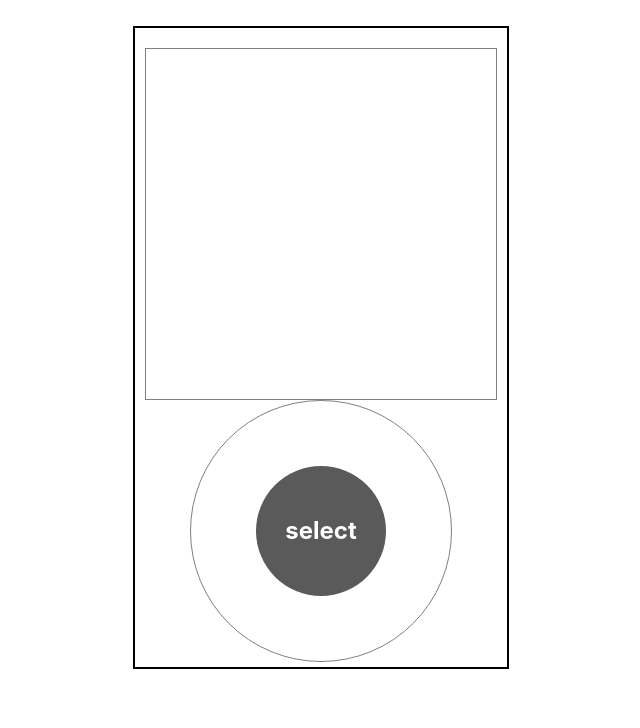
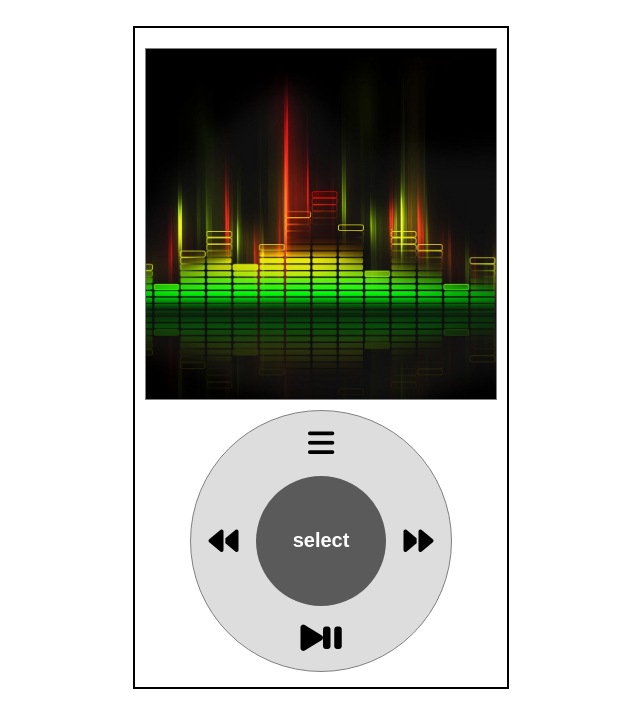
Before and after one commit to ujjawal1045/react-Ipod, a React (Create React App) app: page / in a window 1280 px wide. Shown: the top 728 px of the page, without its empty margins (319-959 px from the left). Built offline with nearby package versions, Linux system fonts and the light colour scheme.

Commit message:
displayed button using fontawesome and also added background image in screen

```diff
--- a/public/index.html
+++ b/public/index.html
@@ -3,6 +3,7 @@
   <head>
     <meta charset="utf-8" />
     <link rel="icon" href="%PUBLIC_URL%/favicon.ico" />
+
     <meta name="viewport" content="width=device-width, initial-scale=1" />
     <meta name="theme-color" content="#000000" />
     <meta
@@ -24,6 +25,9 @@
       work correctly both with client-side routing and a non-root public URL.
       Learn how to configure a non-root public URL by running `npm run build`.
     -->
+    <script src="https://kit.fontawesome.com/79214de8cd.js" crossorigin="anonymous"></script>
+
+
     <title>React App</title>
   </head>
   <body>
--- a/src/button.js
+++ b/src/button.js
@@ -3,9 +3,25 @@ import react from 'react'
 const Buttons = (props) => {
     return (
         <div className='buttons-container'>
-            <div className='center-circle'>
+            <button className='center-circle'>
                 <h2>select</h2>
-            </div>
+            </button>
+
+            <button className='menu-button'>
+                <i className="fas fa-bars"></i>
+            </button>
+
+            <button className='previous-button'>
+            <i className="fas fa-backward"></i>
+            </button>
+
+            <button className='next-button'>
+            <i className="fas fa-forward"></i>
+            </button>
+
+            <button className='play-pause'>
+            <i className="fas fa-play"></i><i className="fas fa-pause"></i>
+            </button>
         </div>
     );
 }
--- a/src/index.css
+++ b/src/index.css
@@ -26,6 +26,9 @@ code {
   width: 350px;
   height: 350px;
   margin: 0px auto;
+  background-image: url('./background.jpg');
+  background-position: center;
+  background-size: cover;
 
 }
 
@@ -34,12 +37,13 @@ code {
   width: 260px;
   height: 260px;
    border: 1px solid grey;
-  margin: 0px auto;
+  margin: 10px auto;
   border-radius: 50%;
   position: relative;
   display: flex;
   justify-content: center;
   align-items: center;
+  background-color: #ddd;
 }
 
 .center-circle{
@@ -51,4 +55,66 @@ code {
   justify-content: center;
   align-items: center;
   color: white;
+  border: none;
 }
+
+.menu-button{
+  position: absolute;
+  top: 0px;
+  height: 25%;
+  width: 50%;
+  display: flex;
+  justify-content: center;
+  align-items: center;
+  border-radius: 37% 37% 0% 0%;
+  font-size: 30px;
+  outline: none;
+  border: none;
+  background-color: transparent;
+
+}
+
+.previous-button {
+  position: absolute;
+  left: 0px;
+  height: 50%;
+  width: 25%;
+  display: flex;
+  justify-content: center;
+  align-items: center;
+  border-radius: 37% 0% 0% 37%;
+  font-size: 30px;
+  outline: none;
+  border: none;
+  background-color: transparent;
+}
+
+.next-button {
+  position: absolute;
+  right: 0px;
+  height: 50%;
+  width: 25%;
+  display: flex;
+  justify-content: center;
+  align-items: center;
+  border-radius: 0% 37% 37% 0%;
+  font-size: 30px;
+  outline: none;
+  border: none;
+  background-color: transparent;
+}
+
+.play-pause {
+  position: absolute;
+  bottom: 0px;
+  height: 25%;
+  width: 50%;
+  display: flex;
+  justify-content: center;
+  align-items: center;
+  border-radius: 0% 0% 37% 37%;
+  font-size: 30px;
+  outline: none;
+  border: none;
+  background-color: transparent;
+}
```
Also changed, not shown: src/background.jpg (added).
